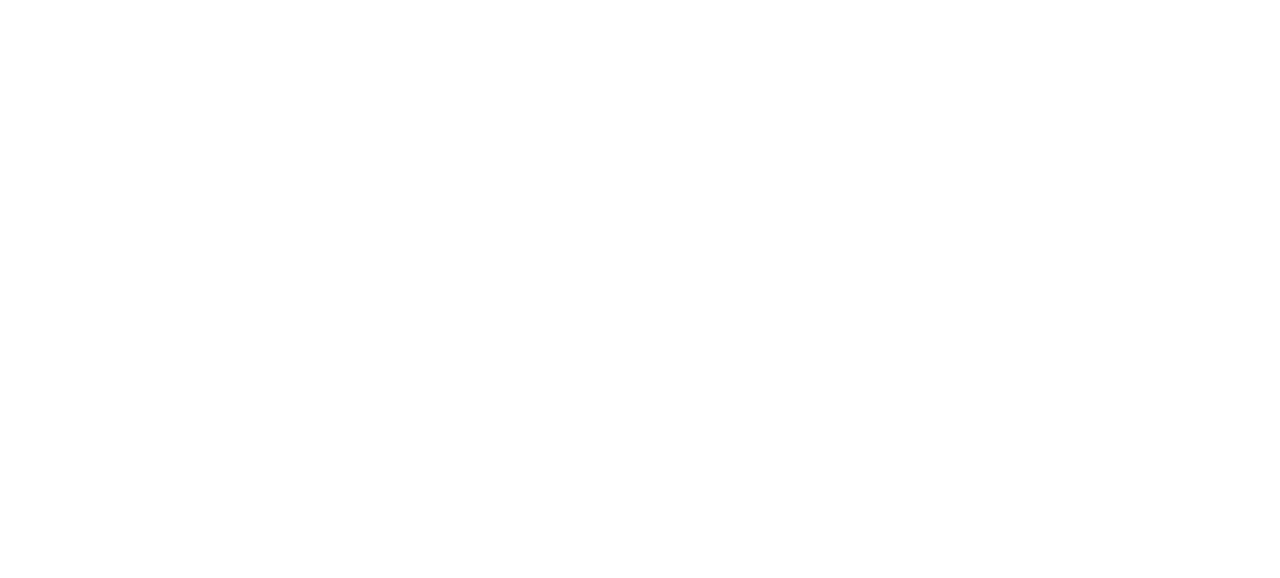
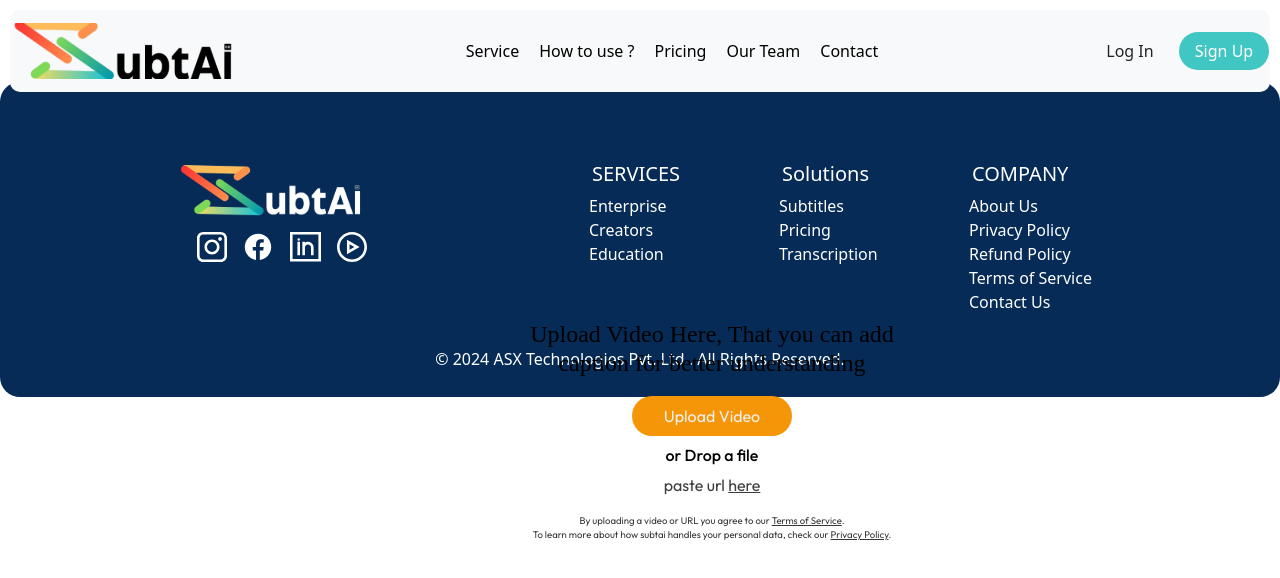
Before and after one commit to AntonyprakashAP/Subtai-angular, an Angular app: page /uplod in a window 1280 px wide. Before the commit this address led to /. Shown: the top 578 px of the page. Built offline with nearby package versions, Linux system fonts and the light colour scheme; a small style sheet from the web is missing.

Commit message:
temp_update

```diff
--- a/angular.json
+++ b/angular.json
@@ -33,7 +33,8 @@
               }
             ],
             "styles": [
-              "src/styles.scss"
+              "src/styles.scss",
+              "node_modules/@ngneat/hot-toast/src/styles/styles.css"
             ],
             "scripts": [],
             "server": "src/main.server.ts",
@@ -105,5 +106,8 @@
         }
       }
     }
+  },
+  "cli": {
+    "analytics": false
   }
 }
--- a/package.json
+++ b/package.json
@@ -24,8 +24,10 @@
     "@fortawesome/angular-fontawesome": "^1.0.0",
     "@ng-bootstrap/ng-bootstrap": "^18.0.0-rc.0",
     "@popperjs/core": "^2.11.8",
+    "@primeng/themes": "^19.0.10",
     "bootstrap": "^5.3.3",
     "express": "^4.18.2",
+    "primeng": "^19.0.10",
     "rxjs": "~7.8.0",
     "tslib": "^2.3.0",
     "zone.js": "~0.15.0"
--- a/src/app/app.component.html
+++ b/src/app/app.component.html
@@ -1 +1,3 @@
-<router-outlet></router-outlet>
+<div id="dragAndDrop">
+    <router-outlet></router-outlet>
+</div>
--- a/src/app/app.routes.ts
+++ b/src/app/app.routes.ts
@@ -4,6 +4,7 @@
 import { ServiceComponent } from './components/service/service.component';
 import { PricingComponent } from './components/pricing/pricing.component';
 import { ContactComponent } from './components/contact/contact.component';
+import { UploadComponent } from './components/upload/upload.component';
 
 export const routes: Routes = [
     {
@@ -25,6 +26,10 @@
         path:"pricing",
         component:PricingComponent,
         title:"SubtAi - Pricing"
+    },
+    {
+        path:"uplod",
+        component:UploadComponent
     }
 ];
 @NgModule({
--- a/src/app/components/landing-page/landing-page.component.html
+++ b/src/app/components/landing-page/landing-page.component.html
@@ -8,8 +8,10 @@
                     Here, you can efficiently generate subtitles or captions with
                     precision and ease.
                 </h6>
+                <input #fileInput type="file" (change)="handleChange($event)" [accept]="allowedFileTypes"[hidden]="true"/>
+
                 <div class="btnContainer">
-                    <button class="heroLeftBtn" class="btn heroLeftBtn" id="video-selector">
+                    <button class="heroLeftBtn" class="btn heroLeftBtn" id="video-selector"  (click)="fileInput.click()">
                         <img src="assets/image/upload.svg" height="20px" />
                         Upload File
                     </button>
@@ -25,12 +27,14 @@
                 <p class="heroNav">
                     Auto Cation Generator &#11164; Subt Ai
                 </p>
-                <video src="assets/video/heroVideo.mp4" type="video/mp4" width="500"  autoplay [muted]="muted"  class="heroRightVideo">
+                <video src="assets/video/heroVideo.mp4" type="video/mp4" width="500" autoplay [muted]="muted"
+                    class="heroRightVideo">
                     Your browser does not support the video tag.
                 </video>
 
                 <div class="btnMute">
-                   <img [src]="muted ? 'assets/image/mute.png' : 'assets/image/volume.png'" alt="mute" (click)="toggleForVideoMute()" class="btnVol">
+                    <img [src]="muted ? 'assets/image/mute.png' : 'assets/image/volume.png'" alt="mute"
+                        (click)="toggleForVideoMute()" class="btnVol">
 
                 </div>
             </div>
@@ -227,8 +231,7 @@
                         {{ item.header }}
                     </h6>
                     <span class="faqIcon">
-                        <img src="assets/image/cross.svg"
-                            [ngClass]="{ 'rotate': selected === i }" height="18px"/>
+                        <img src="assets/image/cross.svg" [ngClass]="{ 'rotate': selected === i }" height="18px" />
                     </span>
                 </div>
                 <div [ngClass]="selected === i ? 'faqshow' : 'faqhide'" class="faqParaSection">
--- a/src/app/components/landing-page/landing-page.component.ts
+++ b/src/app/components/landing-page/landing-page.component.ts
@@ -1,7 +1,13 @@
-import { Component } from '@angular/core';
+import { Component, ElementRef, ViewChild } from '@angular/core';
 import { HeaderComponent } from '../../shared/header/header.component';
 import { FooterComponent } from '../../shared/footer/footer.component';
 import { CommonModule } from '@angular/common';
+
+const ALLOWED_FILE_TYPES = [
+  'video/mp4',
+  'video/webm',
+  'video/ogg',
+];
 
 @Component({
   selector: 'app-landing-page',
@@ -10,8 +16,20 @@
   styleUrl: './landing-page.component.scss'
 })
 export class LandingPageComponent {
+
+  @ViewChild('fileInput', { static: false }) fileInput!: ElementRef;
+
+  constructor(){
+
+  }
+
   selected: number | null = 0;
 
+  allowedFileTypes = ALLOWED_FILE_TYPES;
+
+  isUploading = false;
+  fileUrl!: string | null;
+  uploadFile!: File | null;
   muted:boolean = true;
 
   data = [
@@ -41,6 +59,7 @@
         "Yes, adding subtitles significantly improves video engagement by making content accessible to a wider audience, including those watching without sound. Subtitles also help viewers retain information and stay focused longer.",
     },
   ];
+
   toggle(index: number) {
     this.selected = this.selected === index ? null : index;
   }
@@ -53,4 +72,26 @@
       this.muted = false;
     }
   }
+
+  handleChange(event: any) {
+    const file = event.target.files[0] as File;
+    this.fileUrl = URL.createObjectURL(file);
+    this.uploadFile = file;
+    console.log(file);
+
+  }
+
+  handleRemovesFile() {
+    if (this.fileInput && this.fileInput.nativeElement) {
+      this.fileInput.nativeElement.value = null;
+    }
+
+    this.uploadFile = null;
+    this.fileUrl = null;
+  }
+
+  handleUploadFile() {
+    // logic to upload file
+  }
+
 }
--- a/src/app/components/upload/upload.component.html
+++ b/src/app/components/upload/upload.component.html
@@ -1 +1,74 @@
-<p>upload works!</p>
+<div class="upload-container">
+    <!-- Loading Spinner -->
+
+    <app-header></app-header>
+
+    <div *ngIf="isUploaded; else uploadForm" class="container uploaded-section">
+      <div class="row video-section">
+        <div class="col-lg-7">
+          <video id="video" controls width="500px" class="vfp"></video>
+        </div>
+        <div class="col-lg-5 down-section">
+          <div *ngIf="isGenerated; else genOptions">
+            <div class="downVideo"></div>
+            <div class="downDoc"></div>
+          </div>
+
+          <ng-template #genOptions>
+            <div class="dropdownBtn">
+              <label for="from">From :</label>
+              <select class="form-select form-select-sm optionFrom" id="from">
+                <option selected>Select Language</option>
+                <option value="1">English</option>
+              </select>
+
+              <label for="to">To :</label>
+              <select
+                class="form-select form-select-sm optionTo"
+                id="to"
+                [value]="selectedLang"
+                (change)="handleChange($event)"
+              >
+                <option
+                  *ngFor="let item of languages"
+                  [value]="item"
+                  class="lang"
+                >
+                  {{ item }}
+                </option>
+              </select>
+            </div>
+            <button type="submit" (click)="handleGenerate()" class="genaBtn">
+              Generate
+            </button>
+          </ng-template>
+        </div>
+      </div>
+    </div>
+
+    <ng-template #uploadForm>
+      <div class="uploading">
+        <h1 class="upTitle">
+          Upload Video Here, That you can add caption for better understanding
+        </h1>
+        <button class="btn upBtn" (click)="onButtonClick()">Upload Video</button>
+        <input
+          type="file"
+          accept="video/mp4"
+          (change)="handleOnChange($event)"
+          hidden
+          #inputFileRef
+        />
+        <h2 class="subttlUp">or Drop a file</h2>
+        <p class="pasUp">paste url <u>here</u></p>
+        <p class="tremsUp">
+          By uploading a video or URL you agree to our
+          <u>Terms of Service</u>.<br />
+          To learn more about how subtai handles your personal data, check our
+          <u>Privacy Policy</u>.
+        </p>
+      </div>
+    </ng-template>
+
+    <app-footer></app-footer>
+  </div>
--- a/src/app/components/upload/upload.component.scss
+++ b/src/app/components/upload/upload.component.scss
@@ -0,0 +1,103 @@
+.uploading {
+    text-align: center;
+    position: absolute;
+    top: 40%;
+    left: 40%;
+    font-family: "Outfit", sans-serif;
+  }
+
+  .upTitle {
+    font-size: 1.5rem;
+    width: 400px;
+    /* margin-left: 120px; */
+    color: rgb(0, 0, 0);
+    font-family: "Times New Roman", Times, serif;
+  }
+
+  .upBtn {
+    color: #f0f0f0;
+    height: 40px;
+    margin-bottom: 10px;
+    margin-top: 10px;
+    border-radius: 20px;
+    font-size: 1rem;
+    border: none;
+    width: 10rem;
+    background-color: #f59609;
+  }
+
+  .upBtn:hover {
+    background-color: rgb(1, 165, 110);
+    border: none;
+    box-shadow: rgba(255, 255, 255, 0.753) 2px 0px 27px 5px;
+  }
+
+  .subttlUp {
+    color: rgb(0, 0, 0);
+    font-size: 1rem;
+    font-family: "Outfit", sans-serif;
+  }
+
+  .pasUp {
+    color: rgb(61, 61, 61);
+  }
+
+  .tremsUp {
+    color: #383838;
+    font-size: 0.6rem;
+    text-align: center;
+    font-family: "Outfit", sans-serif;
+  }
+
+  .uploadedSection {
+    /* background-color: #f0f0f0; */
+    margin-top: 10%;
+  }
+
+  .vfp {
+    border-radius: 20px;
+    border-image: linear-gradient(to right, #94b9ff, #cdffd8) 1;
+    margin: 5rem 20rem 0 5rem;
+  }
+
+  .dropdownBtn {
+    display: flex;
+    margin-top: 100px;
+  }
+
+  .downSection {
+    margin-top: 4rem;
+  }
+
+  .optionFrom {
+    margin: 0 80px 0 8px;
+  }
+
+  .optionTo {
+    margin: 0 0 0 8px;
+  }
+
+  .genaBtn {
+    background-color: #f59609;
+    border: none;
+    height: 40px;
+    width: 20rem;
+    margin: 2rem 0 0 5rem;
+    border-radius: 40px;
+    text-transform: capitalize;
+    cursor: pointer;
+  }
+
+  .downVideo {
+    height: 50px;
+    width: 400px;
+    background-color: gainsboro;
+    margin: 100px 0 20px 30px;
+  }
+
+  .downDoc {
+    height: 50px;
+    width: 400px;
+    margin-left: 30px;
+    background-color: rgb(238, 0, 0);
+  }
--- a/src/app/components/upload/upload.component.ts
+++ b/src/app/components/upload/upload.component.ts
@@ -1,11 +1,66 @@
-import { Component } from '@angular/core';
+import { Component, ElementRef, ViewChild } from '@angular/core';
+import { HeaderComponent } from '../../shared/header/header.component';
+import { FooterComponent } from '../../shared/footer/footer.component';
+import { CommonModule } from '@angular/common';
 
 @Component({
   selector: 'app-upload',
-  imports: [],
+  imports: [
+    HeaderComponent,
+    FooterComponent,
+    CommonModule
+  ],
   templateUrl: './upload.component.html',
   styleUrl: './upload.component.scss'
 })
 export class UploadComponent {
+  isUploaded = false;
+  isGenerated = false;
+  selectedLang: string = '';
+  languages: string[] = ["Arabic-ar",
+    "Bengali-bn",
+    "Chinese-zh",
+    "English-en",
+    "German-de",
+    "Greek-el",
+    "Gujarati-gu",
+    "Hindi-hi",
+    "Italian-it",
+    "Japanese-ja",
+    "Kannada-kn",
+    "Korean-ko",
+    "Malay-ms",
+    "Malayalam-ml",
+    "Portuguese-pt",
+    "Punjabi-pa",
+    "Romanian-ro",
+    "Russian-ru",
+    "Spanish-es",
+    "Tamil-ta",
+    "Telugu-te",
+    "Turkish-tr",
+    "Urdu-ur"];
 
+  @ViewChild('inputFileRef') inputFileRef!: ElementRef;
+
+  onButtonClick(): void {
+    this.inputFileRef.nativeElement.click();
+  }
+
+  handleOnChange(event: Event): void {
+    const file = (event.target as HTMLInputElement).files?.[0];
+    if (file && file.type === 'video/mp4') {
+      this.isUploaded = true;
+      // You can do more like setting up the video source
+    }
+  }
+
+  handleChange(event: Event): void {
+    const value = (event.target as HTMLSelectElement).value;
+    this.selectedLang = value;
+  }
+
+  handleGenerate(): void {
+    this.isGenerated = true;
+  }
 }
```
Also changed, not shown: 2 other files (tests, documents, lock files or other folders).
